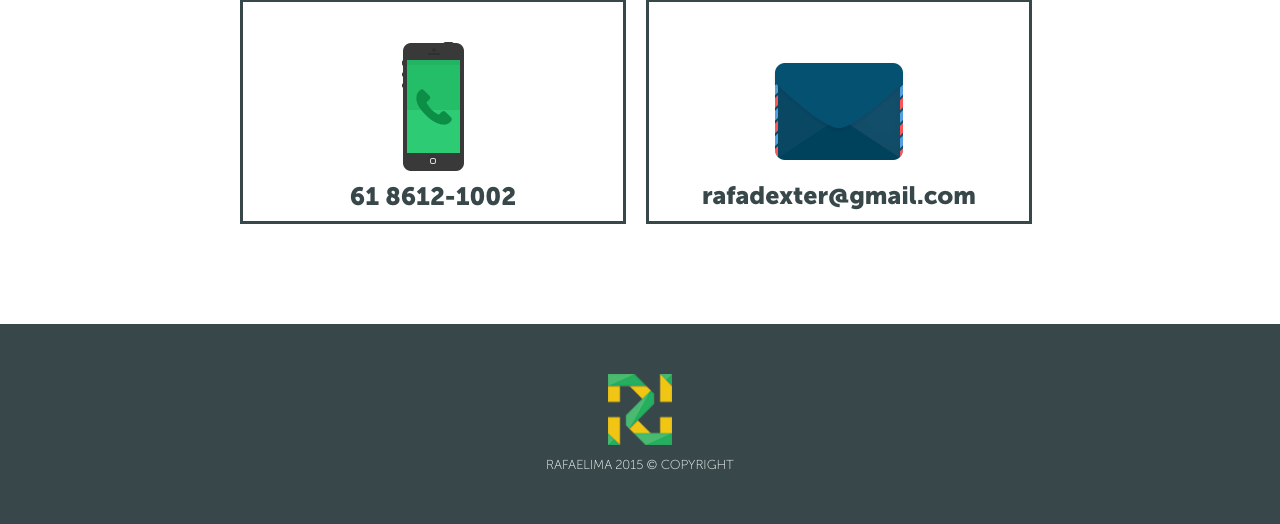
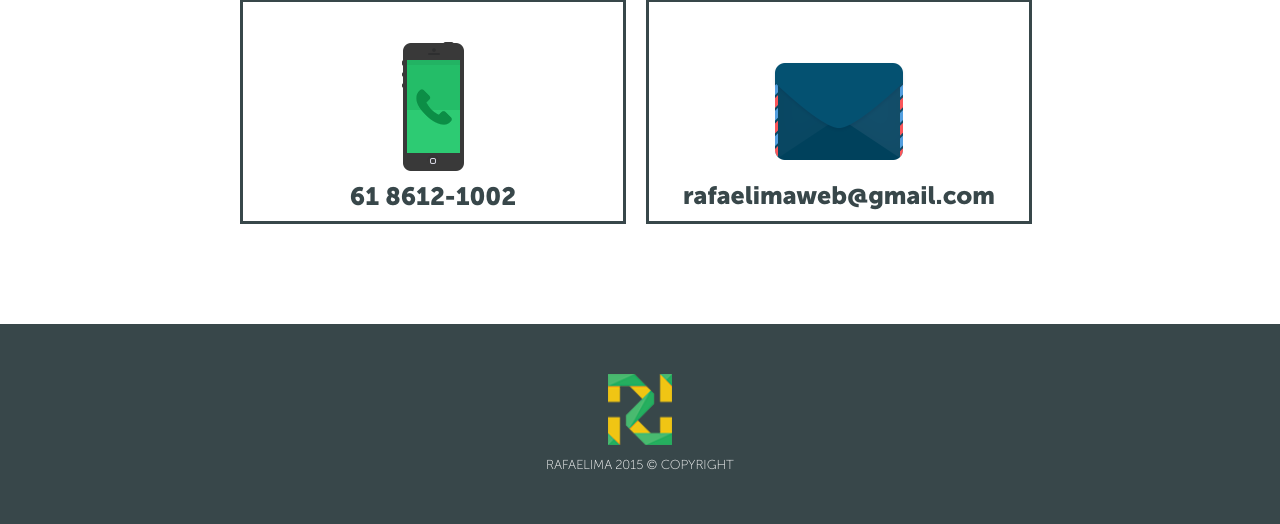
Before and after one commit to hyansu/portfolio, a PHP site: page / in a window 1280 px wide. Shown: the part 2559-3083 px from the top of the page. Run offline with PHP 8.4, Linux system fonts and the light colour scheme; some libraries are stand-ins or nearby versions.

Commit message:
Alterado email do contato

```diff
--- a/index.php
+++ b/index.php
@@ -307,7 +307,7 @@
                 <div id="contato-box">
 
                     <img src="image/email-icon.png" id="icon-email">
-                    <p class="text-main-white-mini-blue">rafadexter@gmail.com</p>
+                    <p class="text-main-white-mini-blue">rafaelimaweb@gmail.com</p>
 
                 </div>
 
```
